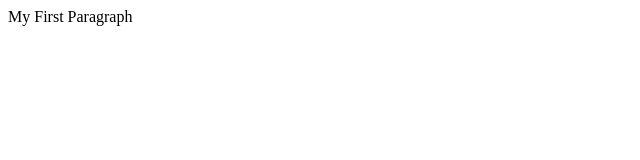
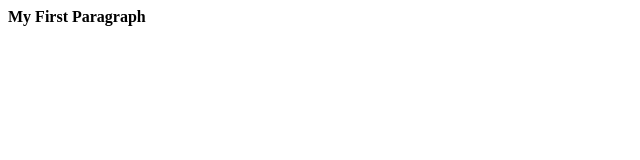
Before and after one commit to iniakponode/bootcamptest, a plain HTML site: page index.html in a window 1280 px wide. Shown: the full height of the page, 0-640 px from the left. Drawn offline with Linux system fonts and the light colour scheme.

Commit message:
I made the paragraph bold

```diff
--- a/index.html
+++ b/index.html
@@ -2,7 +2,9 @@
 	<head> <title>Test Page </title> </head>
 	<body>
 
-        <p>My First Paragraph</p>
+        <p><b>My First Paragraph</b></p>
+
+
 
     </body>
 </html>
```
